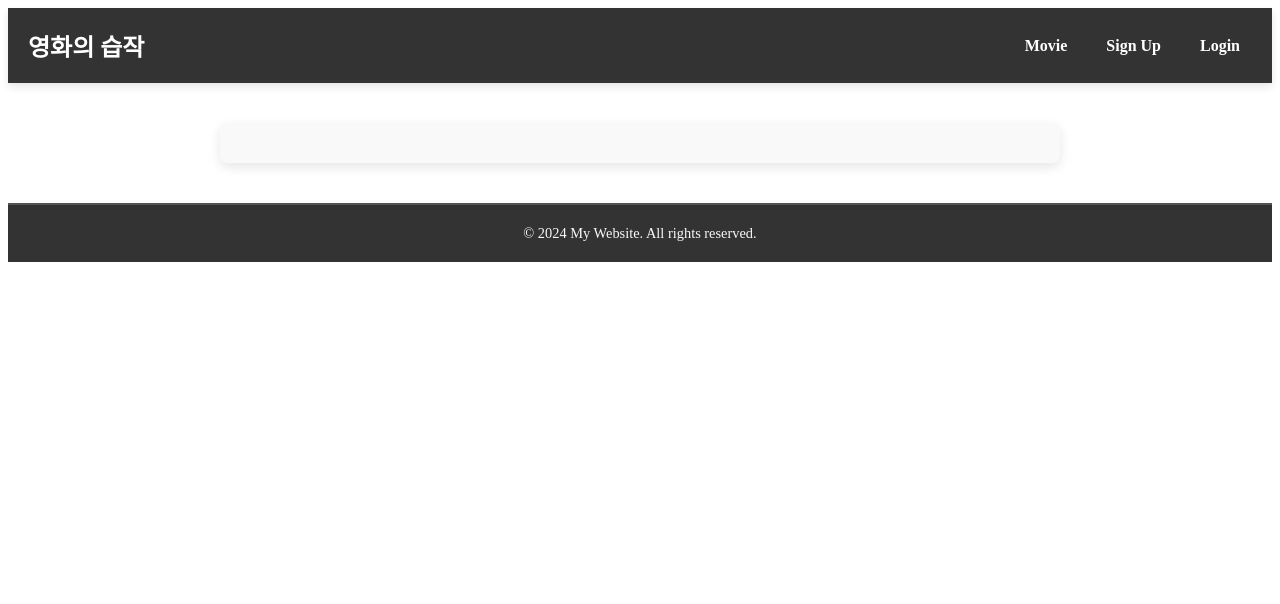
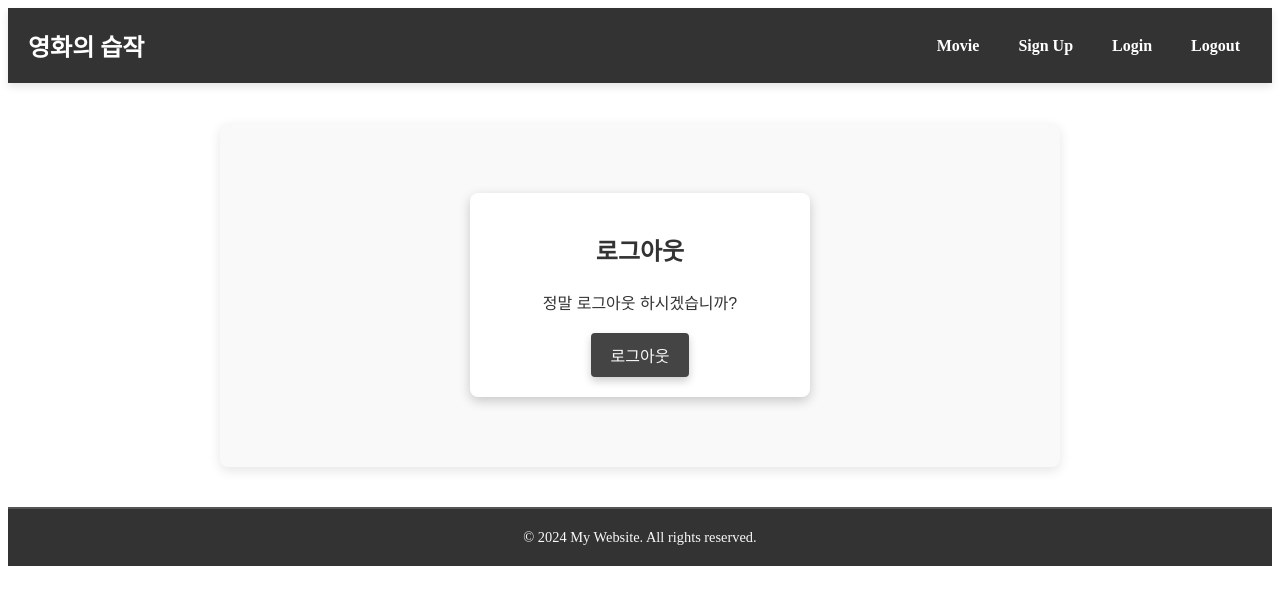
Before and after one commit to Culture-Garden/frontend, a Vue app: page /logout in a window 1280 px wide. Shown: the top 604 px of the page. Built offline with nearby package versions, Linux system fonts and the light colour scheme.

Commit message:
세션 추가

```diff
--- a/src/components/CreateMovieBoard.vue
+++ b/src/components/CreateMovieBoard.vue
@@ -16,6 +16,7 @@ const submitForm = async () => {
         "Content-Type": "application/json",
       },
       body: JSON.stringify(formData.value),
+      credentials: "include", // 쿠키를 포함하여 서버에 요청
     });
 
     if (response.ok) {
@@ -55,7 +56,7 @@ const submitForm = async () => {
 
 .form-input,
 .form-textarea {
-  width: 100%;
+  width: 95%;
   padding: 10px;
   margin-bottom: 10px;
   border: 1px solid #444; /* 어두운 테두리 */
--- a/src/components/LoginPage.vue
+++ b/src/components/LoginPage.vue
@@ -17,6 +17,7 @@ const submitLogin = async () => {
         loginId: loginId.value,
         password: password.value,
       }),
+      credentials: "include", // 쿠키를 포함하여 서버에 요청
     });
 
     if (response.ok) {
--- /dev/null
+++ b/src/components/LogoutPage.vue
@@ -0,0 +1,60 @@
+<script setup>
+import { useRouter } from "vue-router";
+
+const router = useRouter();
+
+const submitLogout = async () => {
+  try {
+    const response = await fetch("http://localhost:8088/user/logout", {
+      method: "POST",
+      credentials: "include", // 쿠키를 포함하여 서버에 요청
+    });
+
+    if (response.ok) {
+      alert("로그아웃 성공");
+      // 로그아웃 후 이동할 페이지
+      router.push("/");
+    } else {
+      alert("로그아웃 실패");
+    }
+  } catch (error) {
+    console.error("오류:", error);
+  }
+};
+</script>
+
+<template>
+  <div class="logout-container">
+    <h2>로그아웃</h2>
+    <p>정말 로그아웃 하시겠습니까?</p>
+    <button @click="submitLogout" class="logout-button">로그아웃</button>
+  </div>
+</template>
+
+<style scoped>
+.logout-container {
+  background-color: #fff; /* 배경색 */
+  padding: 20px;
+  border-radius: 8px;
+  box-shadow: 0 4px 12px rgba(0, 0, 0, 0.2);
+  width: 300px; /* 너비 설정 */
+  margin: 50px auto; /* 중앙 정렬 */
+  text-align: center;
+}
+
+.logout-button {
+  padding: 10px 20px;
+  background-color: #444; /* 어두운 버튼 배경 */
+  color: #f9f9f9;
+  border: none;
+  border-radius: 4px;
+  cursor: pointer;
+  font-size: 1rem;
+  box-shadow: 0 4px 8px rgba(0, 0, 0, 0.2);
+  transition: background-color 0.3s ease;
+}
+
+.logout-button:hover {
+  background-color: #555; /* 마우스 오버 시 밝은 색상 */
+}
+</style>
--- a/src/components/MovieDetailPage.vue
+++ b/src/components/MovieDetailPage.vue
@@ -28,6 +28,7 @@ onMounted(fetchData);
 <template>
   <div v-if="postDetails">
     <h2>{{ postDetails.title }}</h2>
+    <p>작성일자: {{ postDetails.username }}</p>
     <p>작성일자: {{ postDetails.createdAt }}</p>
     <p>{{ postDetails.content }}</p>
     <!-- 내용 표시 -->
--- a/src/layouts/PageHeader.vue
+++ b/src/layouts/PageHeader.vue
@@ -7,6 +7,7 @@
       <RouterLink to="/movie" class="nav-link">Movie</RouterLink>
       <RouterLink to="/signUp" class="nav-link">Sign Up</RouterLink>
       <RouterLink to="/login" class="nav-link">Login</RouterLink>
+      <RouterLink to="/logout" class="nav-link">Logout</RouterLink>
     </nav>
   </header>
 </template>
--- a/src/router/index.js
+++ b/src/router/index.js
@@ -5,6 +5,7 @@ import SignUpPage from "@/components/SignUpPage.vue";
 import CreateBoard from "@/components/CreateMovieBoard.vue";
 import MovieDetailPage from "@/components/MovieDetailPage.vue";
 import LoginPage from "@/components/LoginPage.vue";
+import LogoutPage from "@/components/LogoutPage.vue";
 
 const routes = [
   {
@@ -24,6 +25,10 @@ const routes = [
     component: LoginPage,
   },
   {
+    path: "/logout",
+    component: LogoutPage,
+  },
+  {
     path: "/movie/create",
     component: CreateBoard,
   },
```
